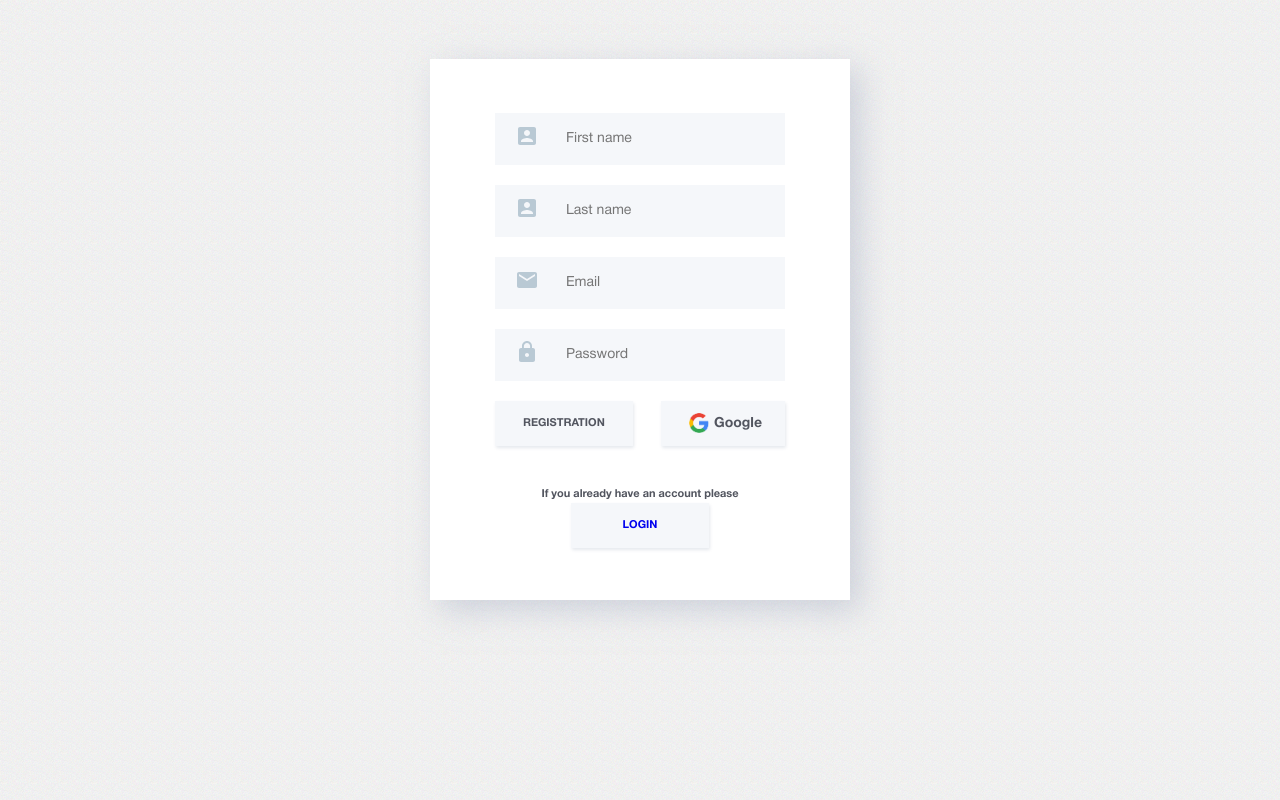
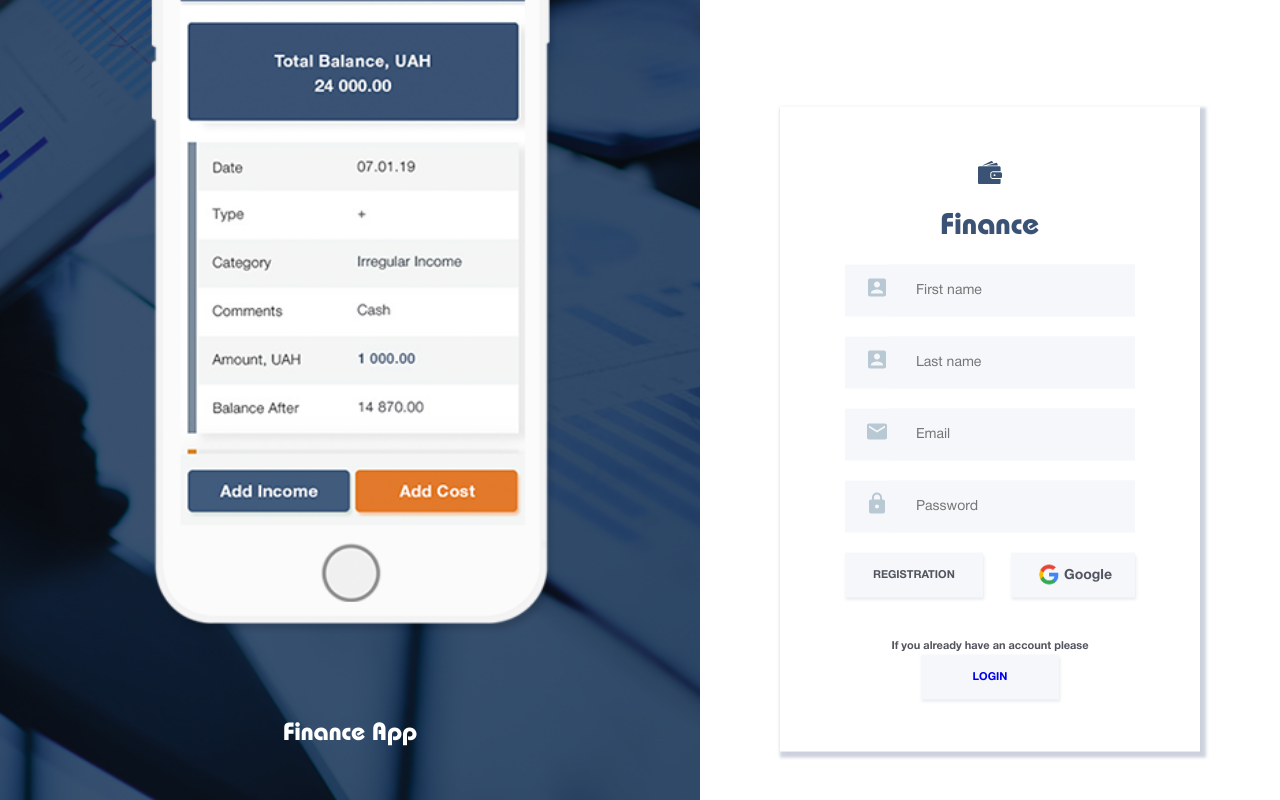
Before and after one commit to Ivanyts777/Finance-App, a React (Create React App) app: page /registration in a window 1280 px wide. Built offline with nearby package versions, Linux system fonts and the light colour scheme.

Commit message:
last commit

```diff
--- a/src/App.css
+++ b/src/App.css
@@ -26,4 +26,5 @@ body {
   display: flex;
   height: 100vh;
   align-items: center;
+  max-width: 100%;
 }
--- a/src/Components/Header/Header.js
+++ b/src/Components/Header/Header.js
@@ -28,7 +28,11 @@ const Header = () => {
         <ul className="header__menu">
           <li className="header__item">{session.user.name}</li>
           <li className="header__item separator"> | </li>
-          <li className="header__item loginOut" onClick={() => dispatch(userLoginOut(session.token))} href="/login">
+          <li
+            className="header__item loginOut"
+            onClick={() => dispatch(userLoginOut(session.token))}
+            href="/login"
+          >
             <LoginOut scale="18" />
             <p className="header__link-text">Login out</p>
           </li>
--- a/src/Containers/Registration/Registration.js
+++ b/src/Containers/Registration/Registration.js
@@ -3,7 +3,7 @@ import styles from "./Registration.module.css";
 import googleIcon from "../../Components/SVG/gicon.png";
 import { createNewUser } from "../../Components/Operations/operationsAuth";
 import { useDispatch } from "react-redux";
-import { Email, LockClose, Account } from "../../Components/SVG/sprite";
+import { Email, LockClose, Account, Logo } from "../../Components/SVG/sprite";
 import { NavLink } from "react-router-dom";
 import { navigation } from "../../constants";
 
@@ -17,47 +17,113 @@ const Registration = () => {
 
   const handleRegister = (e) => {
     e.preventDefault();
-    dispatch(createNewUser({ name: `${userInfo.firstName} ${userInfo.lastName}`, email: userInfo.email, password: userInfo.password }));
+    dispatch(
+      createNewUser({
+        name: `${userInfo.firstName} ${userInfo.lastName}`,
+        email: userInfo.email,
+        password: userInfo.password,
+      })
+    );
   };
 
   return (
+    <div className={styles.main_container}>
+      <div className={styles.desktop_container}>
+        <h2 className={styles.main_text2}>Finance App</h2>
+      </div>
+      <div className={styles.container}>
+        <h2 className={styles.main_text}>Finance App</h2>
         <div className={styles.authWrapper}>
           <form onSubmit={handleRegister}>
-        <div className={styles.field}>
-          <div className={styles.icon}>
-            <Account />
-          </div>
-          <input className={styles.input} maxLength="25" id="name" type="text" placeholder="First name" name="firstName" value={userInfo.firstName} onChange={handleInput} required autoFocus />
+            <div className={styles.wallet}>
+              <Logo className={styles.logo} />
+              <h1 className={styles.main}>Finance</h1>
             </div>
             <div className={styles.field}>
               <div className={styles.icon}>
                 <Account />
               </div>
-          <input className={styles.input} maxLength="25" id="lastName" placeholder="Last name" name="lastName" type="text" value={userInfo.lastName} onChange={handleInput} required />
+              <input
+                className={styles.input}
+                maxLength="25"
+                id="name"
+                type="text"
+                placeholder="First name"
+                name="firstName"
+                value={userInfo.firstName}
+                onChange={handleInput}
+                required
+                autoFocus
+              />
+            </div>
+            <div className={styles.field}>
+              <div className={styles.icon}>
+                <Account />
+              </div>
+              <input
+                className={styles.input}
+                maxLength="25"
+                id="lastName"
+                placeholder="Last name"
+                name="lastName"
+                type="text"
+                value={userInfo.lastName}
+                onChange={handleInput}
+                required
+              />
             </div>
             <div className={styles.field}>
               <div className={styles.icon}>
                 <Email />
               </div>
-          <input id="email" className={styles.input} type="email" placeholder="Email" name="email" value={userInfo.email} onChange={handleInput} required autoFocus />
+              <input
+                id="email"
+                className={styles.input}
+                type="email"
+                placeholder="Email"
+                name="email"
+                value={userInfo.email}
+                onChange={handleInput}
+                required
+                autoFocus
+              />
             </div>
             <div className={styles.field}>
               <div className={styles.icon}>
                 <LockClose />
               </div>
-          <input className={styles.input + " " + styles.inputPassword} placeholder="Password" id="password" type="password" name="password" value={userInfo.password} onChange={handleInput} minLength="6" required />
+              <input
+                className={styles.input + " " + styles.inputPassword}
+                placeholder="Password"
+                id="password"
+                type="password"
+                name="password"
+                value={userInfo.password}
+                onChange={handleInput}
+                minLength="6"
+                required
+              />
             </div>
             <div className={styles.authBtnWrapper}>
               <button className={styles.buttonRegister} type="submit">
                 Registration
               </button>
-          <button type="button" /*onClick={googleSignIn}*/ className={styles.google}>
-            <img className={styles.googleIcon} src={googleIcon} alt="google-icon" />
+              <button
+                type="button"
+                /*onClick={googleSignIn}*/ className={styles.google}
+              >
+                <img
+                  className={styles.googleIcon}
+                  src={googleIcon}
+                  alt="google-icon"
+                />
                 Google
               </button>
             </div>
             <div className={styles.textCenter}>
-          <p className={styles.descr}>If you already have an account please</p>
+              <p className={styles.descr}>
+                If you already have an account please
+              </p>
               <button className={styles.buttonLogin}>
                 <NavLink to={navigation.login} exact>
                   Login
@@ -66,6 +132,8 @@ const Registration = () => {
             </div>
           </form>
         </div>
+      </div>
+    </div>
   );
 };
 
--- a/src/Containers/Registration/Registration.module.css
+++ b/src/Containers/Registration/Registration.module.css
@@ -5,9 +5,21 @@
   position: relative;
   margin: 0 auto;
   width: 304px;
-  /* border-radius: 25px; */
-  box-shadow: 10px 10px 30px 0px rgba(170, 178, 197, 0.5);
   box-sizing: border-box;
+  top: 50%;
+  transform: translateY(-50%);
+}
+
+.main_container {
+  width: 100%;
+  height: 100%;
+}
+
+.container {
+  margin: 0 auto;
+  width: 100%;
+  height: 100%;
+  background-color: #fff;
 }
 
 .textCenter {
@@ -35,7 +47,6 @@
   box-shadow: 1px 2px 3px rgba(170, 178, 197, 0.29);
   background-color: #f5f7fa;
   color: #52555f;
-  /* border-radius: 20px; */
   text-decoration: none;
   transition: 0.3s ease-in-out;
 }
@@ -59,18 +70,15 @@
   height: 52px;
   background-color: #f5f7fa;
   border: none;
-  /* border-radius: 24px; */
   outline: none;
   padding-left: 27px;
   font-size: 14px;
-  /* margin-bottom: 20px; */
 }
 
 .field {
   display: flex;
   text-align: center;
   align-items: center;
-  /* justify-content: center; */
   margin-bottom: 20px;
   background-color: #f5f7fa;
   padding-left: 20px;
@@ -82,14 +90,7 @@
   fill: #b9c9d4;
   background-color: #f5f7fa;
   height: 100%;
-  /* text-align: center;
-  align-items: center;
-  justify-content: center; */
 }
-
-/* .inputPassword {
-  margin-bottom: 40px;
-} */
 
 .authBtnWrapper {
   width: 100%;
@@ -109,7 +110,6 @@
   height: 45px;
   border: none;
   background-color: #fff;
-  /* border-radius: 17px; */
   text-transform: uppercase;
   box-shadow: 1px 2px 3px rgba(170, 178, 197, 0.29);
   color: #52555f;
@@ -124,10 +124,58 @@
   color: #fff;
 }
 
+.wallet {
+  text-align: center;
+  align-items: center;
+  font-family: "BauhausC Medium";
+  font-size: 15px;
+  color: #3a5374;
+}
+
+.logo {
+  fill: #3a5374;
+}
+
+.main_text {
+  visibility: hidden;
+}
+
+.main_text2 {
+  opacity: 0;
+  position: absolute;
+}
+
 @media (min-width: 747px) {
+  .container {
+    margin: 0 auto;
+    background-image: url("../../img/Registration/bgTablet.png");
+    background-repeat: no-repeat;
+    background-size: cover;
+    background-position: bottom;
+    width: 100%;
+    height: 100%;
+  }
+
   .authWrapper {
     width: 420px;
     padding: 54px 65px 52px;
+    top: 50%;
+    transform: translateY(-50%);
+    margin: 0 auto;
+  }
+
+  .main_text {
+    text-align: center;
+    color: #fff;
+    font-family: "BauhausC Medium";
+    font-size: 25px;
+    position: relative;
+    top: 90%;
+    visibility: visible;
+  }
+
+  .main_text2 {
+    opacity: 0;
   }
 
   .googleDescr {
@@ -148,11 +196,54 @@
     width: 100%;
     margin-bottom: 10px;
   }
+
+  .wallet {
+    text-align: center;
+    align-items: center;
+    font-family: "BauhausC Medium";
+    font-size: 15px;
+  }
 }
 
 @media (min-width: 1192px) {
+  .main_container {
+    display: flex;
+    flex-direction: row;
+    width: 100%;
+    height: 100%;
+  }
+
+  .container {
+    background: #fff;
+    width: 100%;
+    height: 100%;
+  }
   .authWrapper {
+    top: 50%;
+    transform: translateY(-50%);
+    min-width: 400px;
+    padding: 54px 65px 52px;
+
     margin: 0 auto;
-    margin-bottom: 142px;
+    box-shadow: 3px 3px 3px 3px rgba(170, 178, 197, 0.59);
+  }
+
+  .desktop_container {
+    background-image: url("../../img/Registration/bgDesktop.png");
+    min-width: 700px;
+    height: 100%;
+    background-size: cover;
+    background-position: bottom;
+    background-repeat: no-repeat;
+  }
+
+  .main_text2 {
+    text-align: center;
+    color: #fff;
+    font-family: "BauhausC Medium";
+    font-size: 25px;
+    position: relative;
+    top: 90%;
+    opacity: 1;
   }
 }
```
Also changed, not shown: src/App.js (+26 -6 lines), src/img/Registration/bgDesktop.png (added), src/img/Registration/bgTablet.png (added). Lines whose indentation alone changed are shown as unchanged.
